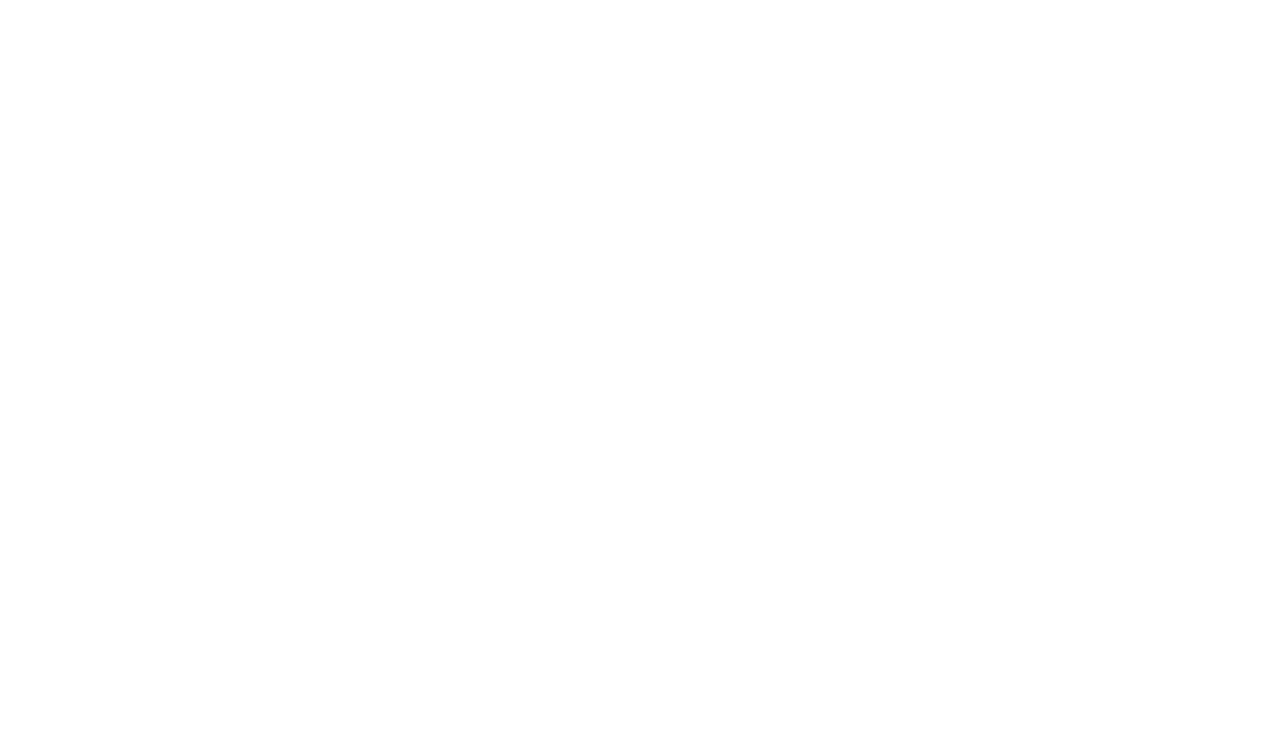
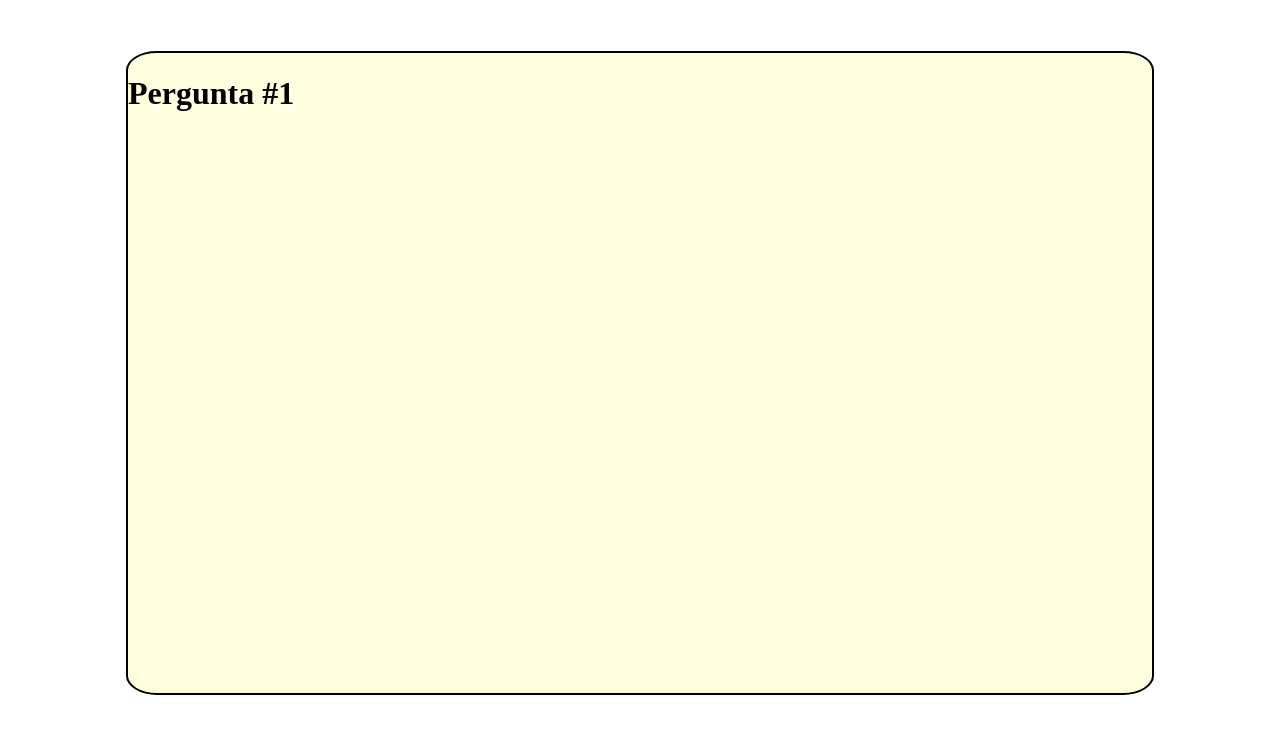
Before and after one commit to GuilhermeVaz14/Projeto-de-Web, a plain HTML site: page index.html in a window 1280 px wide. Drawn offline with Linux system fonts and the light colour scheme.

Commit message:
primeiras alterações

```diff
--- a/index.html
+++ b/index.html
@@ -5,7 +5,11 @@
     <link rel="stylesheet" href="style.css">
 </head>
 <body>
-    <div class=""></div>
+    <div id="container">
+        <div class="Fundo">
+            <h1>Pergunta #1</h1>
+        </div>
+    </div>
     <script src="script.js"></script>
 </body>
 </html>
--- a/style.css
+++ b/style.css
@@ -0,0 +1,15 @@
+.Fundo{
+    background-color: lightyellow;
+    width: 80vw;
+    height: 80vh;
+    border-style: solid;
+    border-width: 0.2vw;
+    border-color: black;
+    border-radius:  3%
+}
+#container{
+    display: flex;
+    justify-content: center;
+    align-items: center;
+    margin-top: 4vw;
+}
```
